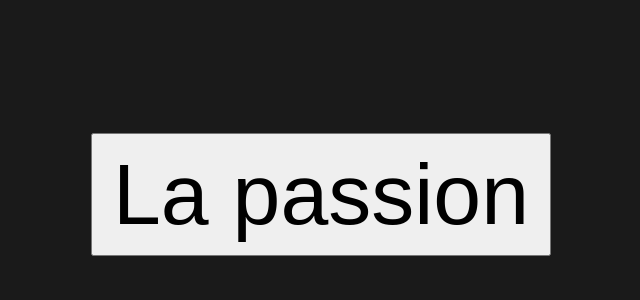
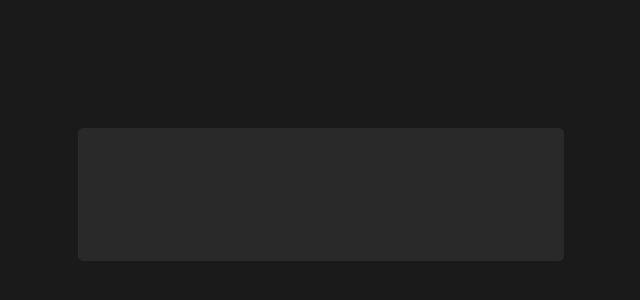
Before and after one commit to YexoCxdes/YexoCxdes.github.io, a plain HTML site: page soundtag/sound.html in a window 1280 px wide. Shown: the part 214-514 px from the top of the page, without its empty margins (319-959 px from the left). Drawn offline with Linux system fonts and the light colour scheme.

Commit message:
Update sound.html

```diff
--- a/soundtag/sound.html
+++ b/soundtag/sound.html
@@ -14,9 +14,16 @@
             flex-direction: column;
         }
         button {
-            padding: 10px 20px;
-            font-size: 86px;
+            padding: 15px 25px;
+            font-size: 90px;
             cursor: pointer;
+            background-color: #292929;
+            color: #292929;
+            border: none;
+            border-radius: 5px;
+        }
+        button:hover {
+            background-color: #252525;
         }
     </style>
 </head>
```
